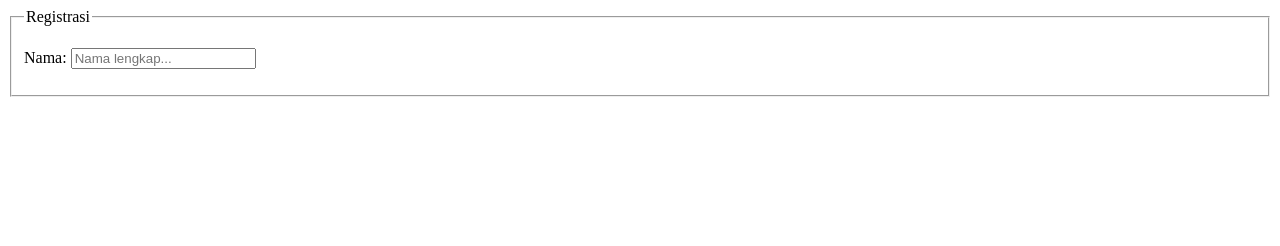
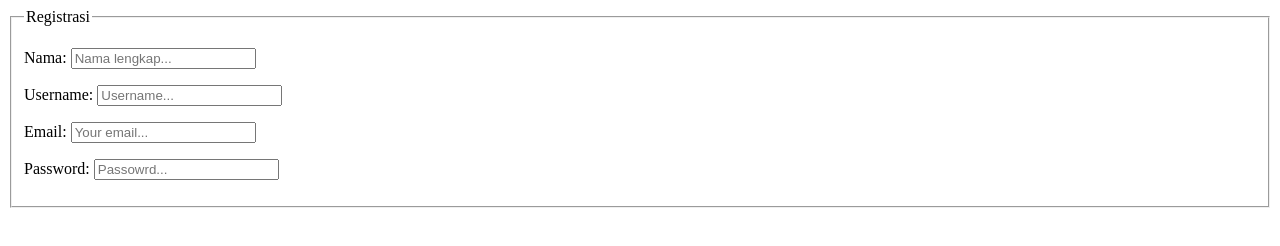
Before and after one commit to CharisseEvania/pts_genap, a plain HTML site: page index.html in a window 1280 px wide. Drawn offline with Linux system fonts and the light colour scheme.

Commit message:
menambahkan beberapa bagian

```diff
--- a/index.html
+++ b/index.html
@@ -10,4 +10,16 @@
 	<p>
 	<label>Nama:</label>
 	<input type="text" name="nama" placeholder="Nama lengkap..." />
-  </p>
+        </p>
+	<p>
+	<label>Username:</label>
+	<input type="text" name="username" placeholder="Username..." />
+	</p>
+	<p>
+	<label>Email:</label>
+	<input type="email" name="email" placeholder="Your email..." />
+	</p>
+	<p>
+	<label>Password:</label>
+	<input type="password" name="password" placeholder="Passowrd..." />
+	</p>
```
